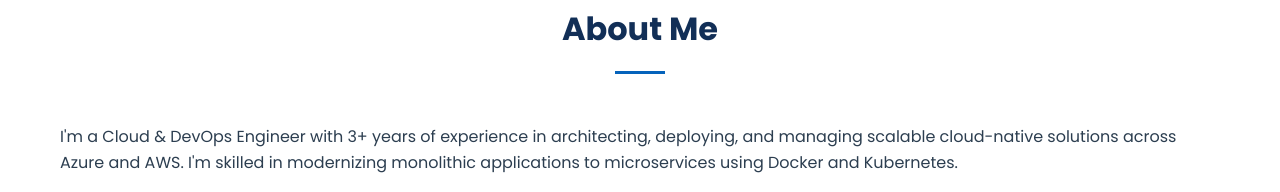
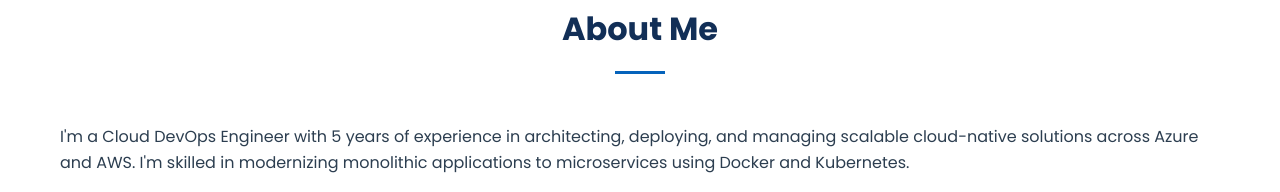
Before and after one commit to aditya3134802/portfolio-website, a website: page index.html in a window 1280 px wide. Shown: the part 897-1089 px from the top of the page. Drawn offline with Linux system fonts and the light colour scheme.

Commit message:
Update index.html

```diff
--- a/index.html
+++ b/index.html
@@ -3,7 +3,7 @@
 <head>
     <meta charset="UTF-8">
     <meta name="viewport" content="width=device-width, initial-scale=1.0">
-    <title>Aditya Kumar Singh - DevOps & Cloud Engineer</title>
+    <title>Aditya Kumar Singh - Cloud DevOps Engineer</title>
     <link rel="stylesheet" href="styles.css">
     <link rel="stylesheet" href="https://cdnjs.cloudflare.com/ajax/libs/font-awesome/6.4.0/css/all.min.css">
     <link href="https://fonts.googleapis.com/css2?family=Poppins:wght@300;400;500;600;700&display=swap" rel="stylesheet">
@@ -57,7 +57,7 @@
             <h2 class="section-title">About Me</h2>
             <div class="about-content">
                 <div class="about-text">
-                    <p>I'm a Cloud & DevOps Engineer with 3+ years of experience in architecting, deploying, and managing scalable cloud-native solutions across Azure and AWS. I'm skilled in modernizing monolithic applications to microservices using Docker and Kubernetes.</p>
+                    <p>I'm a Cloud DevOps Engineer with 5 years of experience in architecting, deploying, and managing scalable cloud-native solutions across Azure and AWS. I'm skilled in modernizing monolithic applications to microservices using Docker and Kubernetes.</p>
                     <p>My expertise includes Infrastructure-as-Code (Terraform, Ansible), CI/CD automation (Jenkins, GitLab), and cloud cost optimization strategies. I have a proven ability to deliver secure, compliant, and high-performance solutions for e-commerce platforms.</p>
                     <div class="personal-info">
                         <div class="info-item">
```
